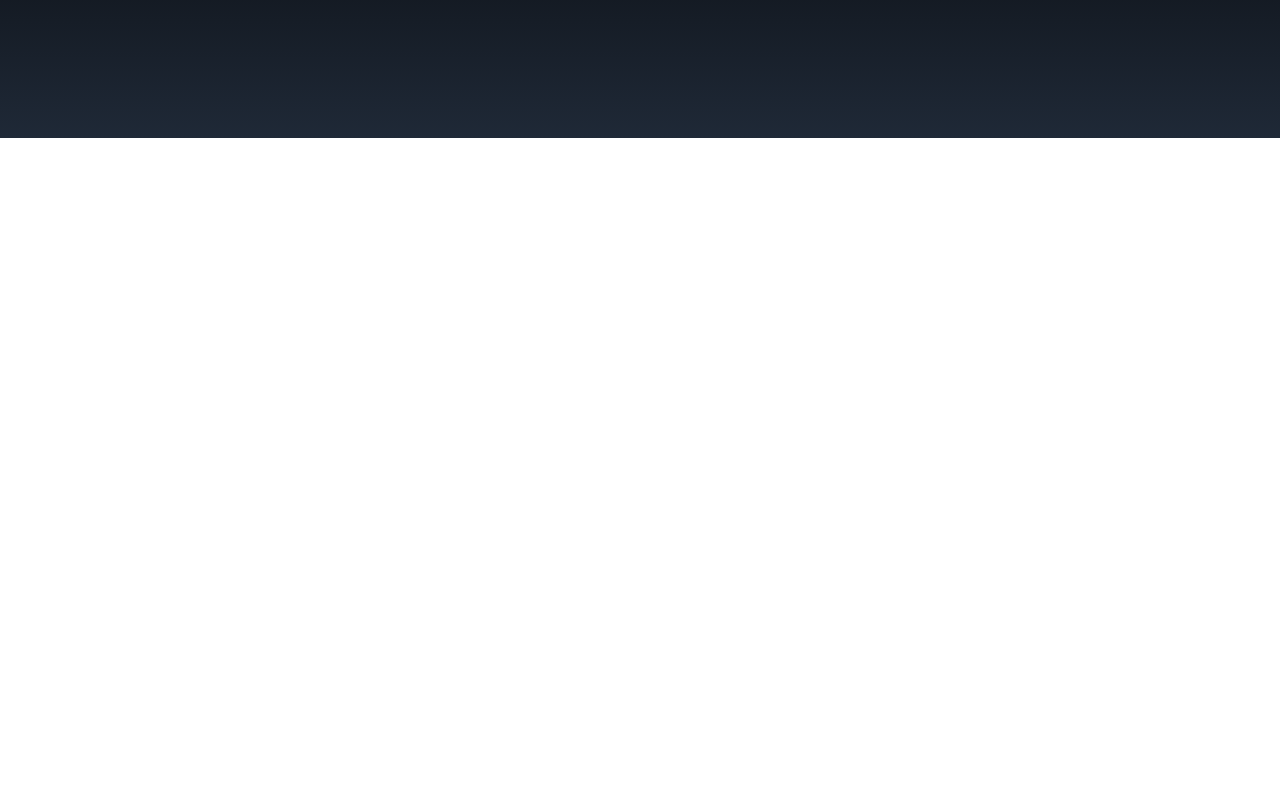
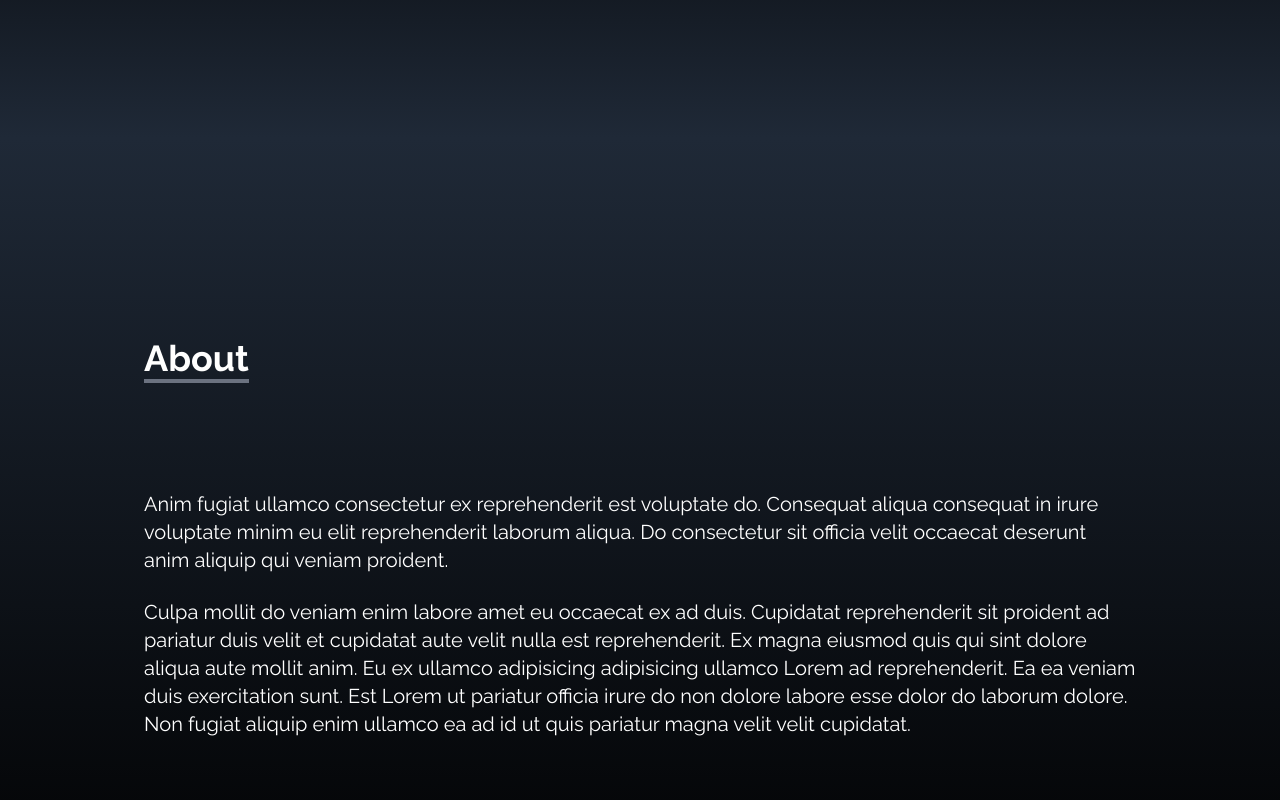
Before and after one commit to imvivekanand/portfolio, a React (Create React App) app: page / in a window 1280 px wide. Shown: the part 662-1462 px from the top of the page. Before the commit the page ends 800 px from the top, so only its background shows below. Built offline with nearby package versions, Linux system fonts and the light colour scheme; the HTML template or start-up script is replaced by a standard one.

Commit message:
About Section Completed

```diff
--- a/src/App.js
+++ b/src/App.js
@@ -1,3 +1,4 @@
+import About from "./components/About";
 import Home from "./components/Home";
 import NavBar from "./components/NavBar";
 import SocialLinks from "./components/SocialLinks";
@@ -7,7 +8,7 @@ function App() {
     <div>
     <NavBar/>
     <Home/>
-
+    <About/>
 
     <SocialLinks/>
     </div>
--- /dev/null
+++ b/src/components/About.jsx
@@ -0,0 +1,34 @@
+import React from "react";
+
+const About = () => {
+  return (
+    <div name="about" className="w-full h-screen bg-gradient-to-b from-gray-800 to-black text-white">
+      <div className="max-w-screen-lg p-4 mx-auto flex flex-col justify-center w-full h-full">
+        <div className="pb-8">
+          <p className="text-4xl font-bold inline border-b-4 border-gray-500">About</p>
+        </div>
+        <p className="text-xl mt-20">
+          Anim fugiat ullamco consectetur ex reprehenderit est voluptate do.
+          Consequat aliqua consequat in irure voluptate minim eu elit
+          reprehenderit laborum aliqua. Do consectetur sit officia velit
+          occaecat deserunt anim aliquip qui veniam proident.
+        </p>
+
+        <br />
+
+        <p className="text-xl">
+          Culpa mollit do veniam enim labore amet eu occaecat ex ad duis.
+          Cupidatat reprehenderit sit proident ad pariatur duis velit et
+          cupidatat aute velit nulla est reprehenderit. Ex magna eiusmod quis
+          qui sint dolore aliqua aute mollit anim. Eu ex ullamco adipisicing
+          adipisicing ullamco Lorem ad reprehenderit. Ea ea veniam duis
+          exercitation sunt. Est Lorem ut pariatur officia irure do non dolore
+          labore esse dolor do laborum dolore. Non fugiat aliquip enim ullamco
+          ea ad id ut quis pariatur magna velit velit cupidatat.
+        </p>
+      </div>
+    </div>
+  );
+};
+
+export default About;
--- a/src/components/SocialLinks.jsx
+++ b/src/components/SocialLinks.jsx
@@ -12,7 +12,7 @@ const SocialLinks = () => {
           LinkedIn <FaLinkedin size={30} />
         </>
       ),
-      href: "https://www.linkedin.com",
+      href: "https://www.linkedin.com/in/ivivekanand/",
       style: "rounded-tr-md",
     },
     {
@@ -22,7 +22,7 @@ const SocialLinks = () => {
           Github <FaGithub size={30} />
         </>
       ),
-      href: "https://www.github.com",
+      href: "https://github.com/imvivekanand",
     },
     {
       id: 3,
```
